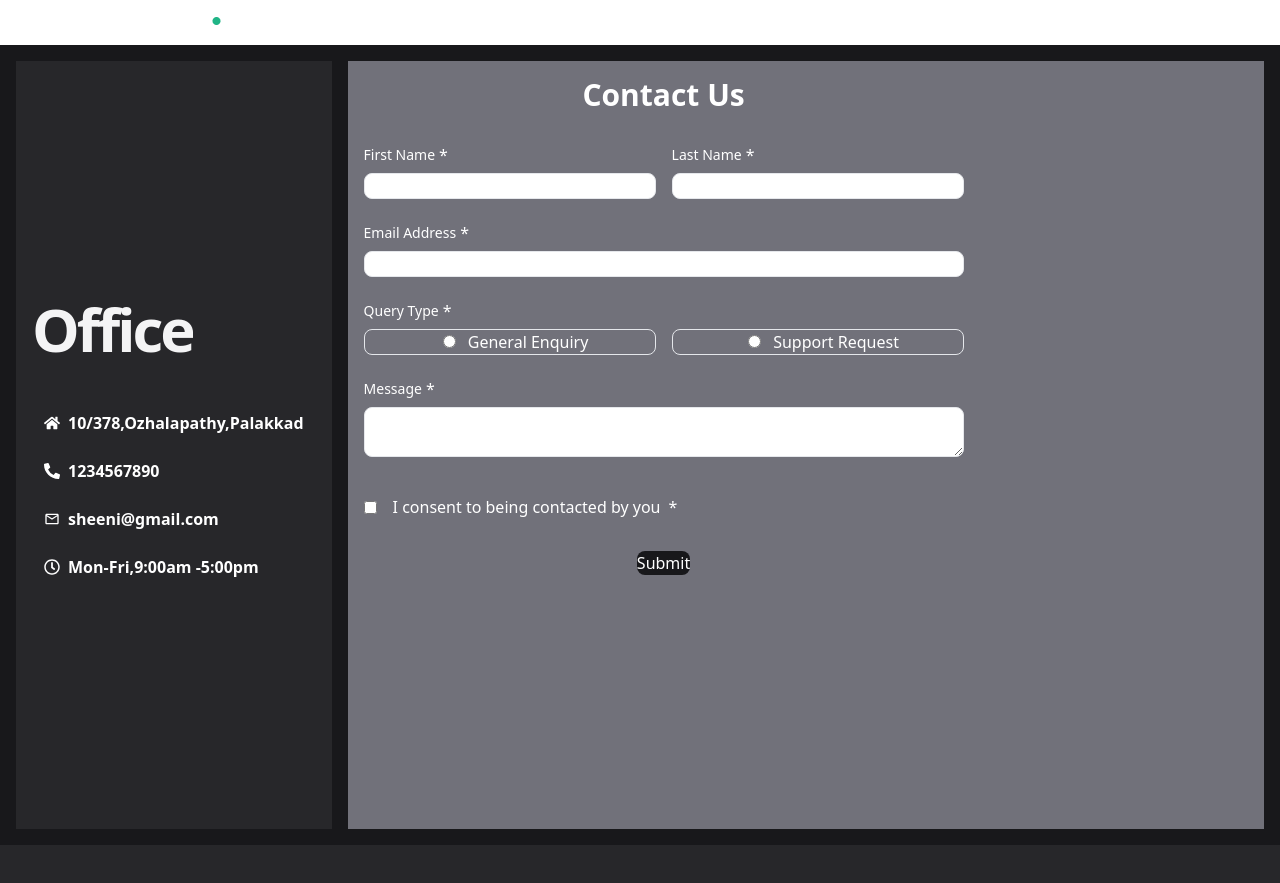
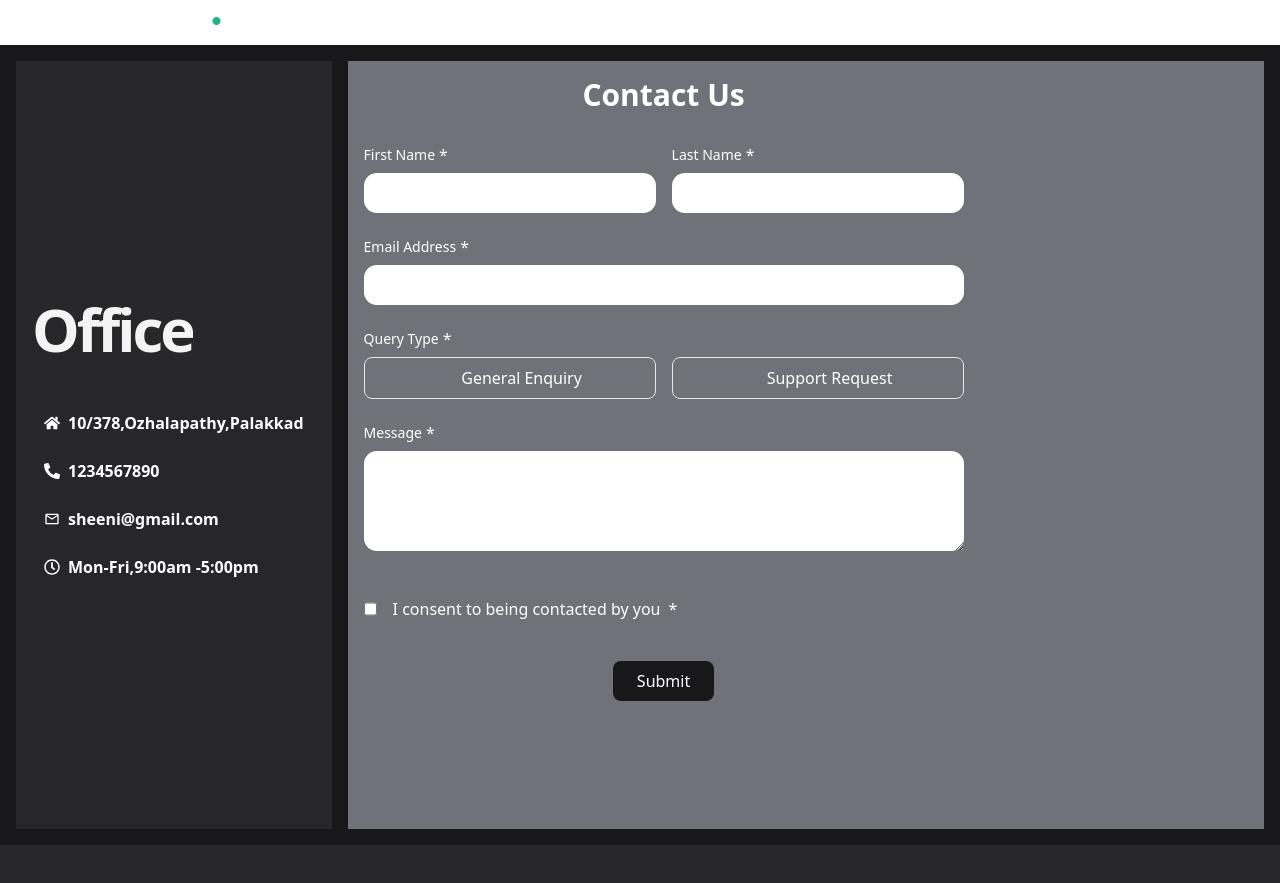
Before and after one commit to Nikhil7282/SK, a React (Vite) app: page / in a window 1280 px wide. Shown: the part 4000-4883 px from the top of the page. Built offline with nearby package versions, Linux system fonts and the light colour scheme.

Commit message:
Added input form page overflow and error message positing

```diff
--- a/package.json
+++ b/package.json
@@ -13,6 +13,7 @@
     "framer-motion": "^11.2.12",
     "react": "^18.3.1",
     "react-dom": "^18.3.1",
+    "react-icons": "^5.2.1",
     "yup": "^1.4.0"
   },
   "devDependencies": {
--- a/src/App.css
+++ b/src/App.css
@@ -1,3 +1,23 @@
 .pb-15 {
   padding-bottom: 58px;
 }
+input {
+  border: none;
+  outline: none;
+  border-radius: 0.8rem !important;
+  height: 2.5rem;
+}
+
+input[type="radio"] {
+  /* border: none; */
+  /* text-decoration: none; */
+  opacity: 0;
+  height: 2.5rem;
+  width: 0;
+}
+textarea {
+  height: 100px;
+  border: none;
+  outline: none;
+  border-radius: 0.8rem !important;
+}
--- a/src/components/Form.tsx
+++ b/src/components/Form.tsx
@@ -145,7 +145,7 @@ const Form: React.FC = () => {
         </Reveal>
         <form className="flex flex-col space-y-4 mt-6" onSubmit={handleSubmit}>
           <div className="flex flex-col md:flex-row md:space-x-4 space-y-4 md:space-y-0">
-            <div className="flex flex-col items-left w-full">
+            <div className="relative flex flex-col items-left w-full">
               <Reveal width="100%">
                 <span className="flex items-center">
                   <span className="text-sm text-neutral-grey-700 py-2">
@@ -169,10 +169,10 @@ const Form: React.FC = () => {
                 />
               </Reveal>
               {errors.firstName && (
-                <p className="text-red-500 text-sm">{errors.firstName}</p>
+                <p className="absolute top-full text-red-500 text-sm">{errors.firstName}</p>
               )}
             </div>
-            <div className="flex flex-col items-left w-full">
+            <div className="relative flex flex-col items-left w-full">
               <Reveal width="100%">
                 <span className="flex items-center">
                   <span className="text-sm text-neutral-grey-700 py-2">
@@ -196,11 +196,11 @@ const Form: React.FC = () => {
                 />
               </Reveal>
               {errors.lastName && (
-                <p className="text-red-500 text-sm">{errors.lastName}</p>
+                <p className="absolute top-full text-red-500 text-sm">{errors.lastName}</p>
               )}
             </div>
           </div>
-          <div className="flex flex-col items-left w-full">
+          <div className= "relative flex flex-col items-left w-full">
             <Reveal width="100%">
               <span className="flex items-center">
                 <span className="text-sm text-neutral-grey-700 py-2">
@@ -222,7 +222,7 @@ const Form: React.FC = () => {
               />
             </Reveal>
             {errors.email && (
-              <p className="text-red-500 text-sm">{errors.email}</p>
+              <p className= "absolute top-full text-red-500 text-sm">{errors.email}</p>
             )}
           </div>
           <div className="flex flex-col items-left w-full">
@@ -234,9 +234,9 @@ const Form: React.FC = () => {
                 <span className="text-neutral ml-1">*</span>
               </span>
             </Reveal>
-            <div className="flex flex-col md:flex-row md:space-x-4 space-y-4 md:space-y-0">
+            <div className="relative flex flex-col md:flex-row md:space-x-4 space-y-4 md:space-y-0">
               <label
-                className={`rounded-lg border w-full md:w-1/2 hover:cursor-pointer ${
+                className={`rounded-lg border w-full md:w-1/2 hover:cursor-pointer flex items-center justify-center ${
                   errors.contactType
                     ? "border-red-500"
                     : "border-neutral-grey-500"
@@ -257,7 +257,7 @@ const Form: React.FC = () => {
                 General Enquiry
               </label>
               <label
-                className={`rounded-lg border w-full md:w-1/2 hover:cursor-pointer ${
+                className={`rounded-lg border w-full md:w-1/2 hover:cursor-pointer flex items-center justify-center ${
                   errors.contactType
                     ? "border-red-500"
                     : "border-neutral-grey-500"
@@ -279,10 +279,10 @@ const Form: React.FC = () => {
               </label>
             </div>
             {errors.contactType && (
-              <p className="text-red-500 text-sm">{errors.contactType}</p>
+              <p className="text-red-500 text-sm absolute bottom-0">{errors.contactType}</p>
             )}
           </div>
-          <div className="flex flex-col items-left w-full">
+          <div className="relative flex flex-col items-left w-full">
             <Reveal width="100%">
               <span className="flex items-center">
                 <span className="text-sm text-neutral-grey-700 py-2">
@@ -303,7 +303,7 @@ const Form: React.FC = () => {
               ></textarea>
             </Reveal>
             {errors.message && (
-              <p className="text-red-500 text-sm">{errors.message}</p>
+              <p className="absolute top-full text-red-500 text-sm">{errors.message}</p>
             )}
           </div>
           <div className="flex flex-col items-left w-full">
@@ -325,7 +325,7 @@ const Form: React.FC = () => {
             )}
           </div>
           <Reveal width="100%">
-            <button className="bg-zinc-900 text-white rounded-lg">
+            <button className="bg-zinc-900 w-full md:w-max text-white rounded-lg p-2 pl-6 pr-6 ">
               Submit
             </button>
           </Reveal>
--- a/src/pages/ContactPage.tsx
+++ b/src/pages/ContactPage.tsx
@@ -7,8 +7,9 @@ import { forwardRef } from "react";
 const ContactPage = forwardRef<HTMLDivElement>((props, ref) => {
   return (
     <div
-      className="w-full h-screen bg-zinc-900 flex flex-col md:flex-row gap-4 p-4"
+      className="w-full  h-max  md:h-screen  bg-zinc-900 flex flex-col md:flex-row gap-4 p-4"
       ref={ref}
+      style={{minHeight:"max-height !Important"}}
     >
       <div className="flex-2 bg-zinc-800 p-4 text-white text-center flex flex-col justify-center items-start">
         <div className="text-4xl md:text-6xl font-black tracking-tighter text-zinc-100 max-w-full">
```
Also changed, not shown: 1 other file (tests, documents, lock files or other folders).
